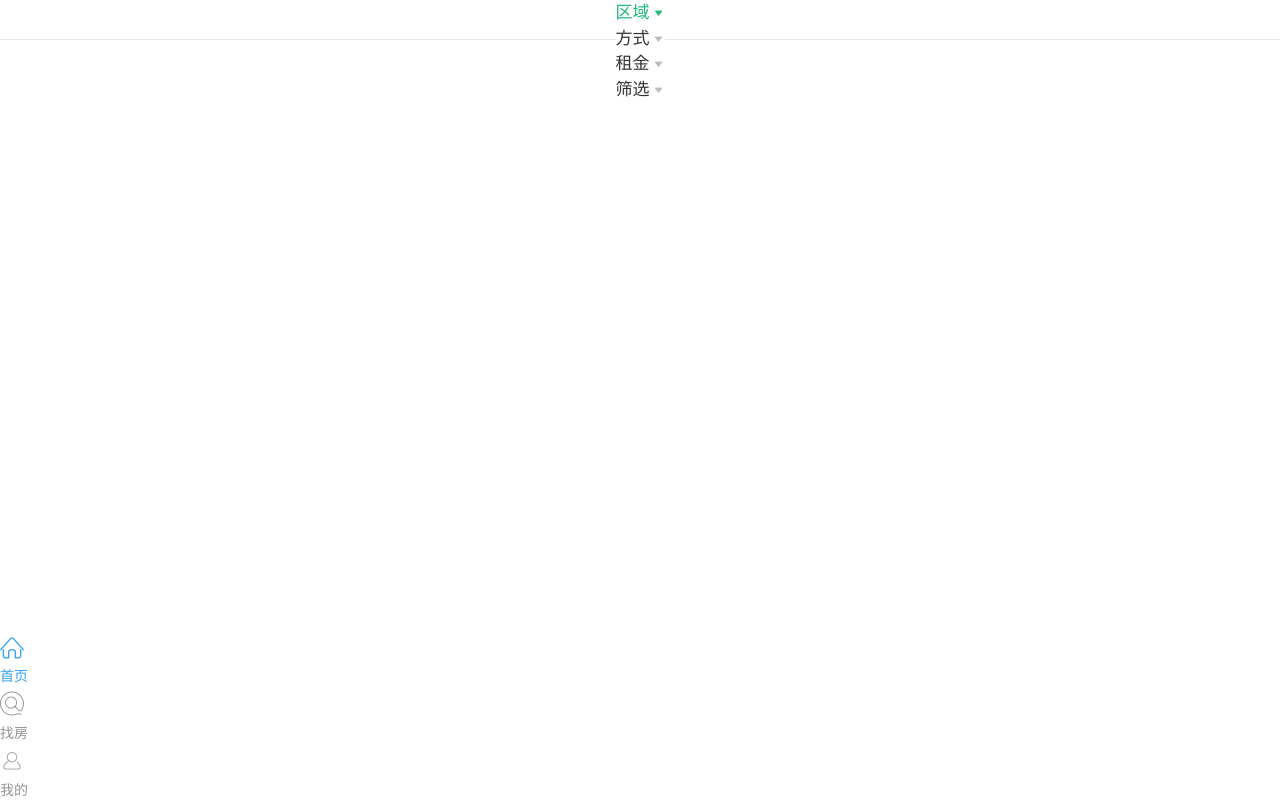
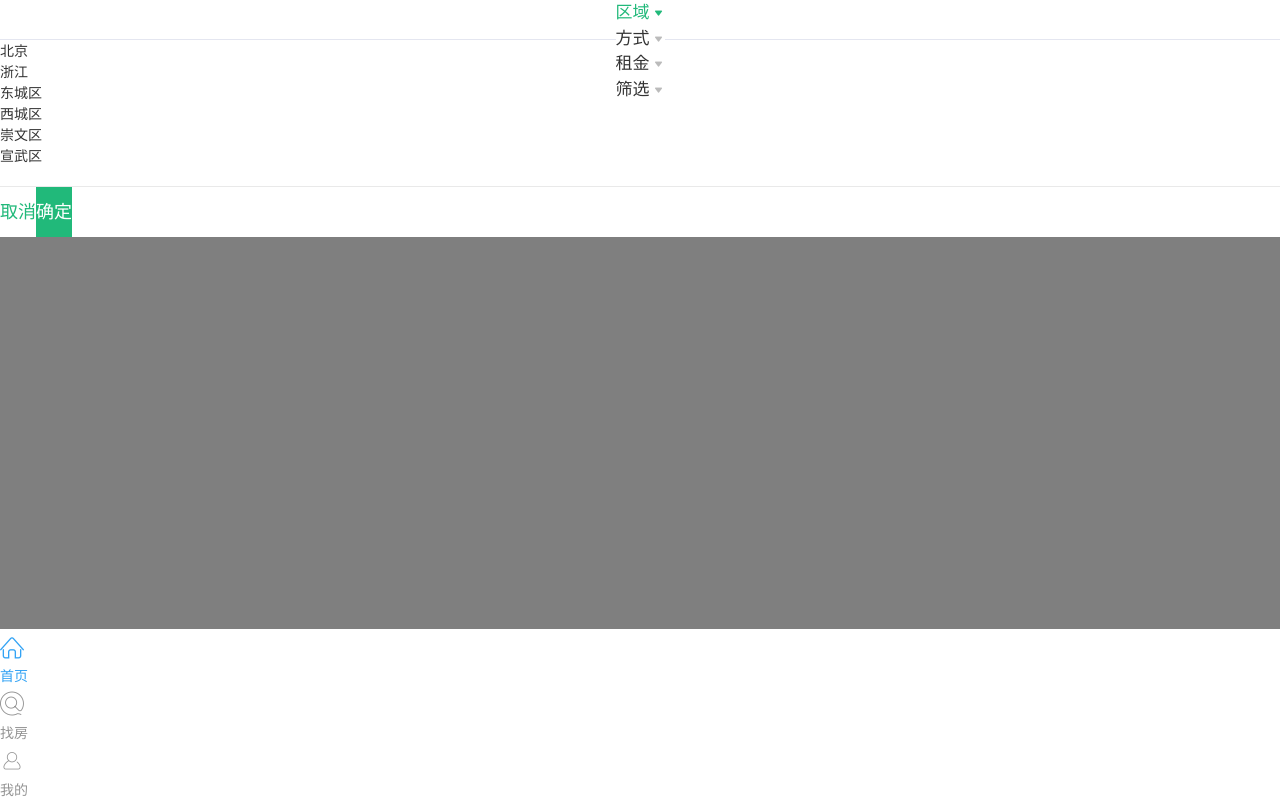
Before and after one commit to monhly/zfb, a React (Create React App) app: page /home/house in a window 1280 px wide. Both pictures are taken after a click on the element "区域". Built offline with nearby package versions, Linux system fonts and the light colour scheme.

Commit message:
点击显示对应的下拉内容

```diff
--- a/src/pages/House/components/Filter/index.js
+++ b/src/pages/House/components/Filter/index.js
@@ -16,20 +16,32 @@ const selectedMenus = {
 export default class Filter extends Component {
   state = {
     // 定义当前选中区域的对象
-    selectedMenu:{...selectedMenus}
+    selectedMenu: { ...selectedMenus },
+    // 定义一个变量保存当前的数据
+    currentProps:''
   }
   // 定义一个函数实现传父
   modifyTitle= (type)=>{
     // 修改数据的布尔值,根据传入的属性进行修改
     this.setState({
-      selectedMenu:{...selectedMenus,[type]:true}
+      selectedMenu: { ...selectedMenus, [type]: true },
+      currentProps:type
     })
+  }
+  // 定义一个方法,判断当前点击的是哪些属性
+  centifyMsg () {
+    const { currentProps } = this.state
+    if (currentProps !== "more"&&currentProps!=='') {
+      return true
+    }
+    // 如果是第四个就是false
+    return false
   }
   render() {
     return (
       <div className={styles.root}>
         {/* 前三个菜单的遮罩层 */}
-        {/* <div className={styles.mask} /> */}
+      {this.centifyMsg()?<div className={styles.mask} />:null}
 
         <div className={styles.content}>
           {/* 标题栏 */}
@@ -37,7 +49,7 @@ export default class Filter extends Component {
           <FilterTitle modifyTitle={this.modifyTitle}  selectedMenu={this.state.selectedMenu}/>
 
           {/* 前三个菜单对应的内容： */}
-          {/* <FilterPicker /> */}
+         {this.centifyMsg()? <FilterPicker />:null}
           {/* 最后一个菜单对应的内容： */}
           {/* <FilterMore /> */}
         </div>
```
